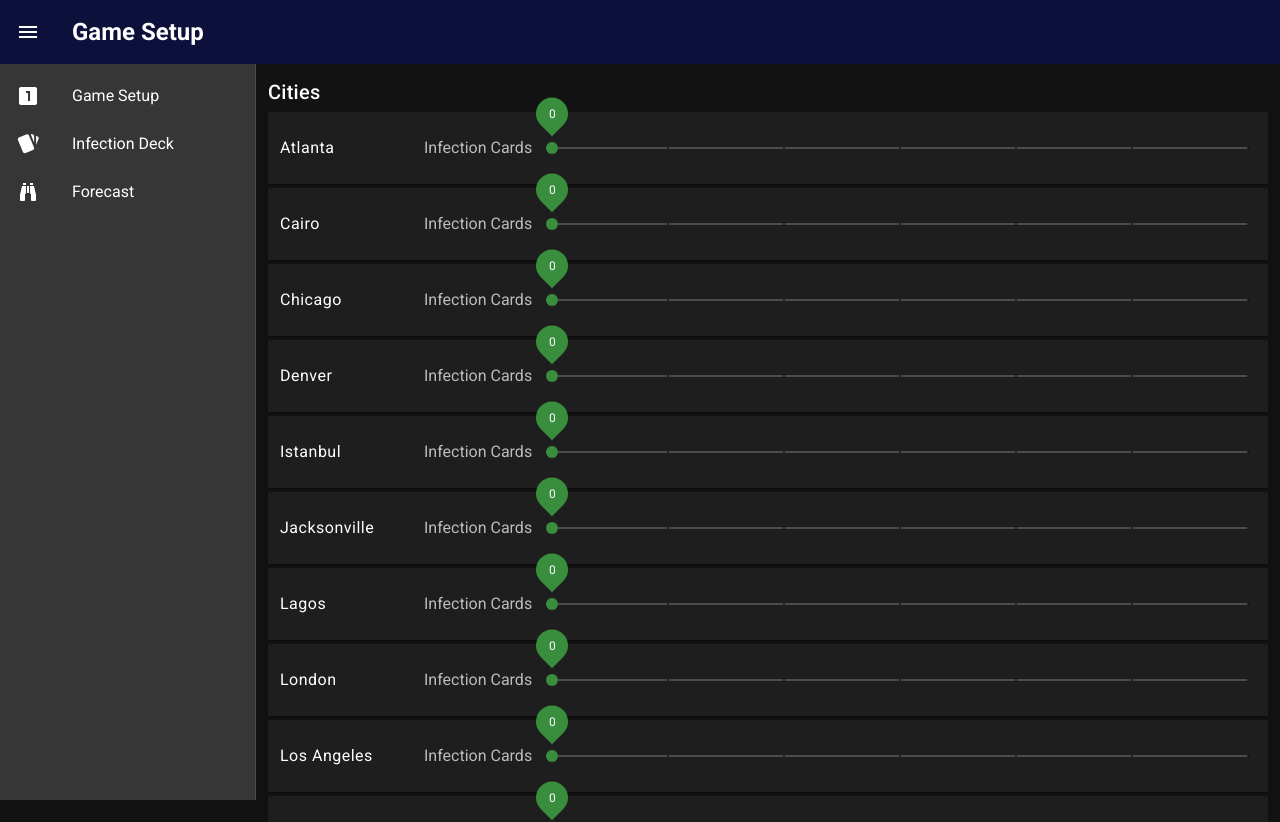
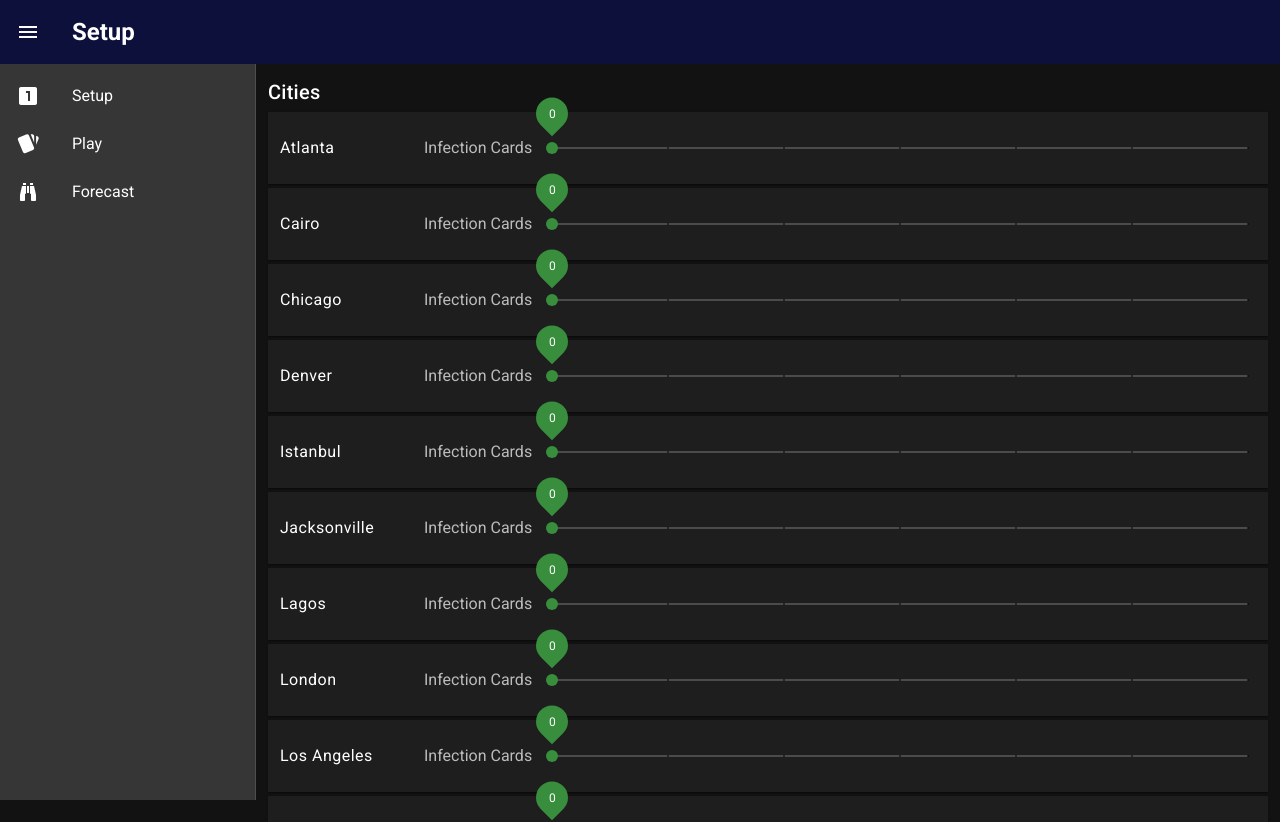
Before and after one commit to nxtman123/pandemic-infection-tracker, a Vue app: page / in a window 1280 px wide. Shown: the top 822 px of the page. Built offline with nearby package versions, Linux system fonts and the light colour scheme.

Commit message:
Rename pages

```diff
--- a/src/components/DrawerNavigation.vue
+++ b/src/components/DrawerNavigation.vue
@@ -5,15 +5,15 @@
         <v-icon>mdi-numeric-1-box</v-icon>
       </v-list-item-action>
       <v-list-item-content>
-        Game Setup
+        Setup
       </v-list-item-content>
     </v-list-item>
-    <v-list-item link to="infection">
+    <v-list-item link to="play">
       <v-list-item-action>
         <v-icon>mdi-cards</v-icon>
       </v-list-item-action>
       <v-list-item-content>
-        Infection Deck
+        Play
       </v-list-item-content>
     </v-list-item>
     <v-list-item link to="forecast">
--- a/src/router/index.ts
+++ b/src/router/index.ts
@@ -1,7 +1,7 @@
 import Vue from 'vue';
 import VueRouter, { RouteConfig } from 'vue-router';
-import InfectionDeck from '@/pages/InfectionDeck.vue';
-import GameSetup from '@/pages/GameSetup.vue';
+import Setup from '@/pages/Setup.vue';
+import Play from '@/pages/Play.vue';
 import Forecast from '@/pages/Forecast.vue';
 
 Vue.use(VueRouter);
@@ -12,17 +12,17 @@ const routes: RouteConfig[] = [
     path: '/setup',
     name: 'setup',
     components: {
-      default: GameSetup,
+      default: Setup,
     },
-    meta: { title: 'Game Setup' },
+    meta: { title: 'Setup' },
   },
   {
-    path: '/infection',
-    name: 'infection',
+    path: '/play',
+    name: 'play',
     components: {
-      default: InfectionDeck,
+      default: Play,
     },
-    meta: { title: 'Infection Deck' },
+    meta: { title: 'Play' },
   },
   {
     path: '/forecast',
```
Also changed, not shown: src/pages/Play.vue (renamed from src/pages/InfectionDeck.vue), src/pages/Setup.vue (renamed from src/pages/GameSetup.vue).
